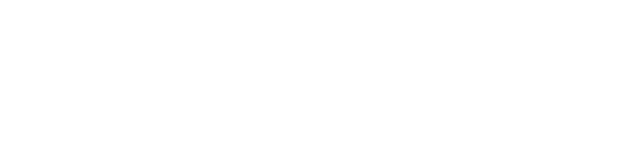
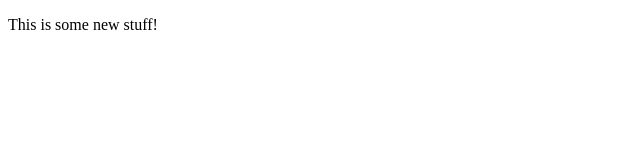
Before and after one commit to kevingraber/collab-test, a plain HTML site: page index.html in a window 1280 px wide. Shown: the whole page, without its empty margins (0-640 px from the left). Drawn offline with Linux system fonts and the light colour scheme.

Commit message:
made some changes to index.html

```diff
--- a/index.html
+++ b/index.html
@@ -4,6 +4,9 @@
 	<title>Test!</title>
 </head>
 <body>
+	<p>
+		This is some new stuff!
+	</p>
 
 </body>
 </html>
```
